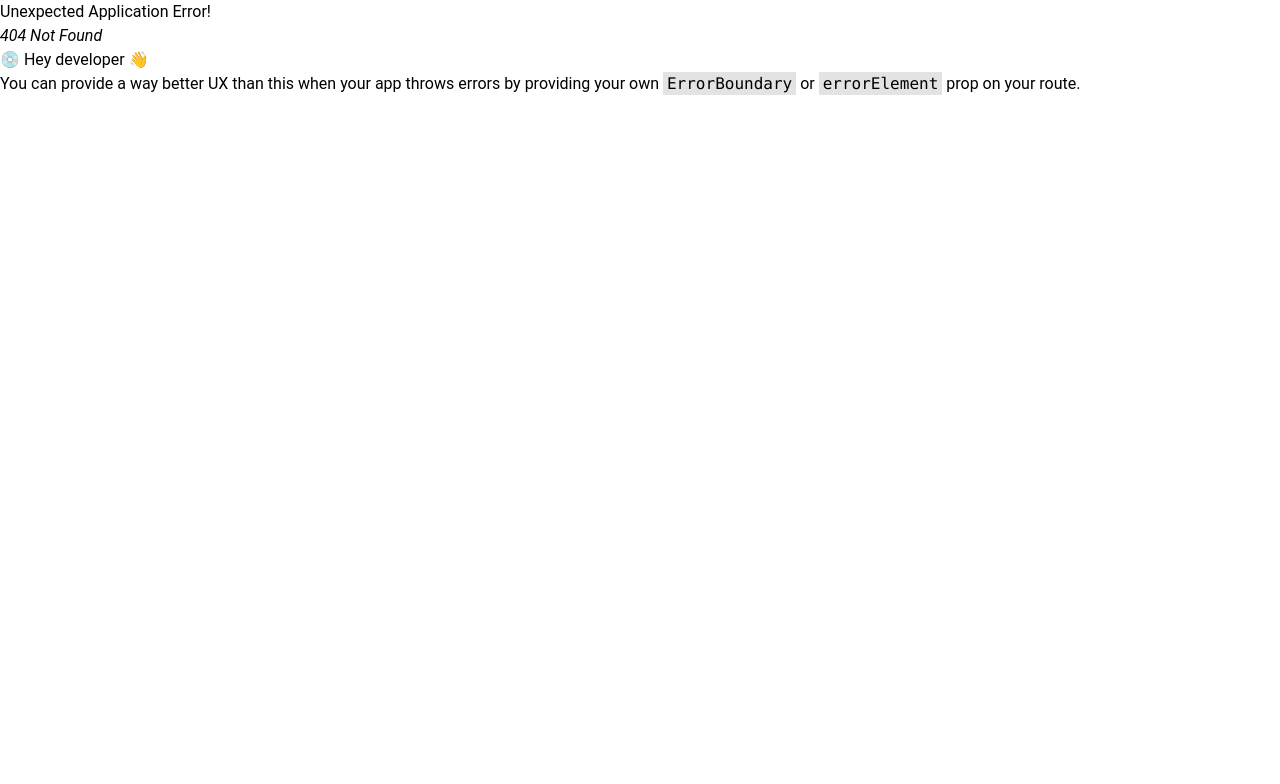
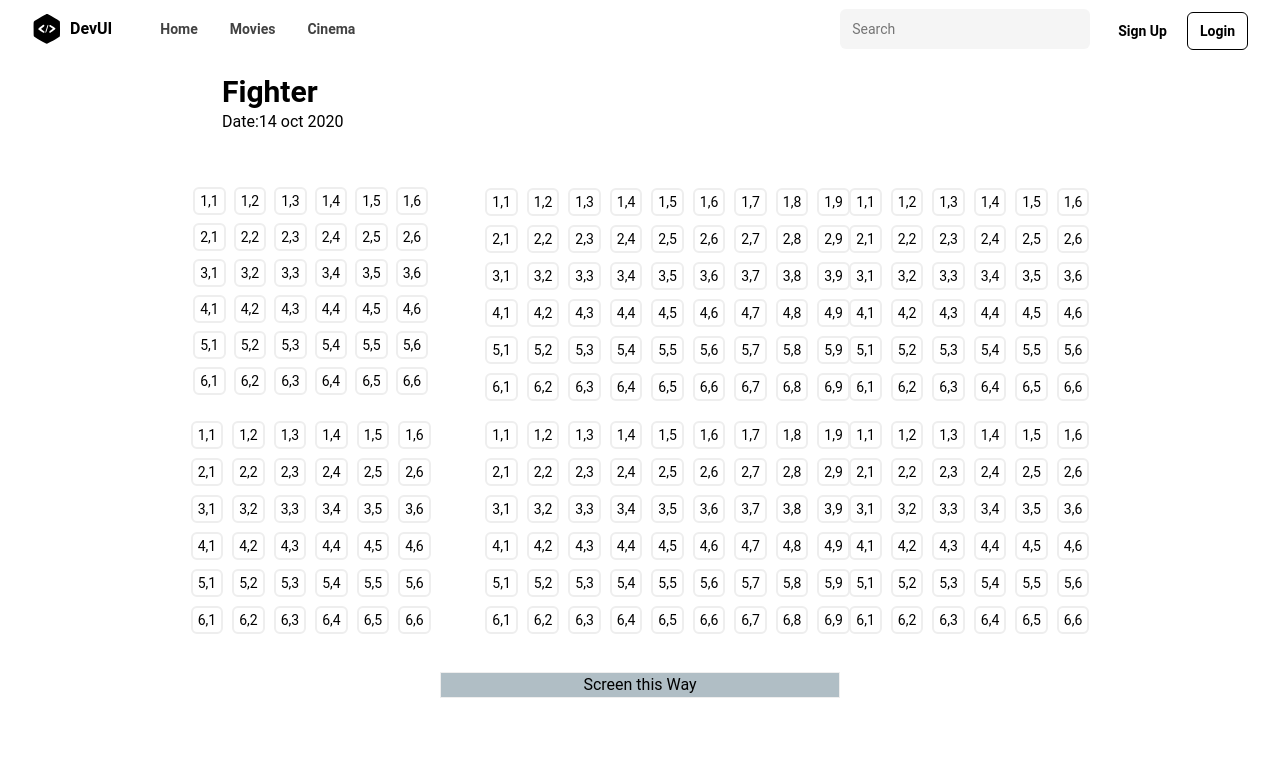
Before and after one commit to upaliwal1234/Movie-Ticket-Booking, a React (Vite) app in the folder frontend/: page /bookingchart in a window 1280 px wide. Before the commit this address had no page. Shown: the top 784 px of the page. Built offline with nearby package versions, Linux system fonts and the light colour scheme.

Commit message:
booking seat and movie seed

```diff
--- /dev/null
+++ b/frontend/src/Components/BookingChart/BookingChart.jsx
@@ -0,0 +1,109 @@
+import React, { useState } from 'react'
+
+
+function generateRows(row, col) {
+    return Array.from({ length: col }, (_, rowIndex) => {
+        return (
+            <tr key={rowIndex}>
+                {Array.from({ length: row }, (_, colIndex) => (
+                    <td key={colIndex} className="text-sm text-center">
+                        <ToggleButton key={`${rowIndex}-${colIndex}`}>{`${rowIndex+1},${colIndex+1}`}</ToggleButton>
+                    </td>
+                ))}
+            </tr>
+        );
+    });
+}
+
+const ToggleButton = ({ children }) => {
+    const [isClicked, setIsClicked] = useState(false);
+
+    const handleClick = () => {
+        setIsClicked(!isClicked);
+    };
+
+    return (
+        <button
+            className={`m-[2px] py-[2px] px-[5px] ${isClicked ? ' ' : 'hover:bg-green-100'} border-2 rounded-md ${isClicked ? 'bg-gray-400' : ''}`}
+            onClick={handleClick}
+        >
+            {children}
+        </button>
+    );
+};
+
+export default function BookingChart() {
+
+
+  return (
+    <>
+    <div className='container mx-auto px-[9.5rem] mb-[3rem] mt-4' >
+        <h1 className='text-3xl font-semibold'>Fighter</h1>
+        <p>Date:14 oct 2020</p>
+    </div>
+    <div className='container mx-auto '>
+      <div className='grid grid-cols-3 grid-rows-2 gap-2  mx-[5rem]' >
+        <div className="max-w-4xl mx-auto">
+            <div className="overflow-x-auto">
+                <table className="border-separate border-spacing-[2px] table-auto mx-auto" >
+                    <tbody>
+                        {generateRows(6,6)}
+                    </tbody>
+                </table>
+            </div>
+        </div>
+        <div className="max-w-4xl mx-auto ">
+            <div className="overflow-x-auto">
+                <table className="border-separate border-spacing-[3px] table-auto mx-auto" >
+                    <tbody>
+                        {generateRows(9,6)}
+                    </tbody>
+                </table>
+            </div>
+        </div>
+        <div className="max-w-4xl mx-auto">
+            <div className="overflow-x-auto">
+                <table className="border-separate border-spacing-[3px] table-auto mx-auto" >
+                    <tbody>
+                        {generateRows(6,6)}
+                    </tbody>
+                </table>
+            </div>
+        </div>
+        <div className="max-w-4xl mx-auto">
+            <div className="overflow-x-auto">
+                <table className="border-separate border-spacing-[3px] table-auto mx-auto" >
+                    <tbody>
+                        {generateRows(6,6)}
+                    </tbody>
+                </table>
+            </div>
+        </div>
+        <div className="max-w-4xl mx-auto">
+            <div className="overflow-x-auto">
+                <table className="border-separate border-spacing-[3px] table-auto mx-auto" >
+                    <tbody>
+                        {generateRows(9,6)}
+                    </tbody>
+                </table>
+            </div>
+        </div>
+        <div className="max-w-4xl mx-auto">
+            <div className="overflow-x-auto">
+                <table className="border-separate border-spacing-[3px] table-auto mx-auto" >
+                    <tbody>
+                        {generateRows(6,6)}
+                    </tbody>
+                </table>
+            </div>
+        </div>
+      </div>
+      </div>
+      <div className='container mx-auto w-[400px] bg-blue-gray-200 flex justify-center border mt-8'>
+        <h1>Screen this Way</h1>
+    </div>
+
+
+    </>
+  )
+}
--- a/frontend/src/Components/Home/Home.jsx
+++ b/frontend/src/Components/Home/Home.jsx
@@ -1,6 +1,8 @@
 import { Carousel, IconButton } from "@material-tailwind/react";
 import MovieCard from "../Movies/MovieCard";
 import CardSlider from "../CardSlider/CardSlider";
+import Star from '/yellowstar.svg';
+
 
 export default function CarouselCustomArrows() {
   const cards = [
--- a/frontend/src/Components/Movies/MovieCard.jsx
+++ b/frontend/src/Components/Movies/MovieCard.jsx
@@ -3,7 +3,7 @@ import { Link } from "react-router-dom";
 import axios from 'axios';
 import { useNavigate, useParams } from 'react-router-dom';
 import { ToastContainer, toast } from 'react-toastify';
-function MovieCard({ image, title, language, id, certificate }) {
+function MovieCard({ image, ratings, title, language, id, certificate }) {
 
     const handleClick = async () => {
         try {
@@ -24,7 +24,7 @@ function MovieCard({ image, title, language, id, certificate }) {
                     className="h-full rounded-md"
                 />
             </div>
-            <div className=" my-4">
+            <div className=" my-4 w-[220px]">
                 <h1 className=" my-2 text-xl font-bold text-gray-900">{title}</h1>
                 <h1 className=" my-1 text-sm font-thin text-gray-700">{certificate}</h1>
                 <h1 className=" my-1 text-sm font-thin text-gray-700">{language}</h1>
--- a/frontend/src/Components/Movies/Movies.jsx
+++ b/frontend/src/Components/Movies/Movies.jsx
@@ -3,6 +3,7 @@ import MovieCard from "./MovieCard"
 import { tokenCheck } from '../../../helperToken.js';
 import { useNavigate } from "react-router-dom"; import axios from "axios"
 import baseURL from "../../DB"
+import Star from '/yellowstar.svg';
 import { Link } from "react-router-dom";
 
 function Movies() {
@@ -29,7 +30,7 @@ function Movies() {
         }
     }
     return (
-        <div className="flex flex-row flex-wrap gap-8 justify-center mt-10 my-6 sm:mx-10 md:mx-20">
+        <div className="flex flex-row flex-wrap gap-8 relative justify-center mt-10 my-6 sm:mx-10 md:mx-20">
             {data.map((item, index) => (
                 <Link to={`/movies/${item.name}/${item._id}`} key={index}>
                     <MovieCard
@@ -38,6 +39,10 @@ function Movies() {
                         language={item.language}
                         certificate={item.certificate}
                     />
+                    <div className="absolute top-[350px] rounded-md flex text-white text-lg justify-center   bg-blue-gray-900/[0.50] w-[220px] h-[30px]">
+                        <img className="p-[4.5px]" src={Star}></img>
+                        <div>{item.ratings}/10 Ratings</div>
+                    </div>
                 </Link>
             ))}
         </div>
--- a/frontend/src/main.jsx
+++ b/frontend/src/main.jsx
@@ -11,6 +11,7 @@ import Cinemas from './Components/Cinemas/Cinemas.jsx'
 import CinemaInfo from './Components/CinemaInfo/CinemaInfo.jsx'
 import MovieCoverPage from './Components/MovieCover/MovieCoverPage.jsx'
 import Profile from './Components/Profile/Profile.jsx'
+import BookingChart from './Components/BookingChart/BookingChart.jsx'
 
 const router = createBrowserRouter(
   createRoutesFromElements(
@@ -23,6 +24,7 @@ const router = createBrowserRouter(
       <Route path='/cinema/:id' element={<CinemaInfo />} />
       <Route path='/movies/:movieName/:id' element={<MovieCoverPage />} />
       <Route path='/profile' element={<Profile />} />
+      <Route path='/bookingchart' element={<BookingChart/>}/>
     </Route>
 
   )
```
Also changed, not shown: frontend/public/yellowstar.svg (added), 1 other file (tests, documents, lock files or other folders).
